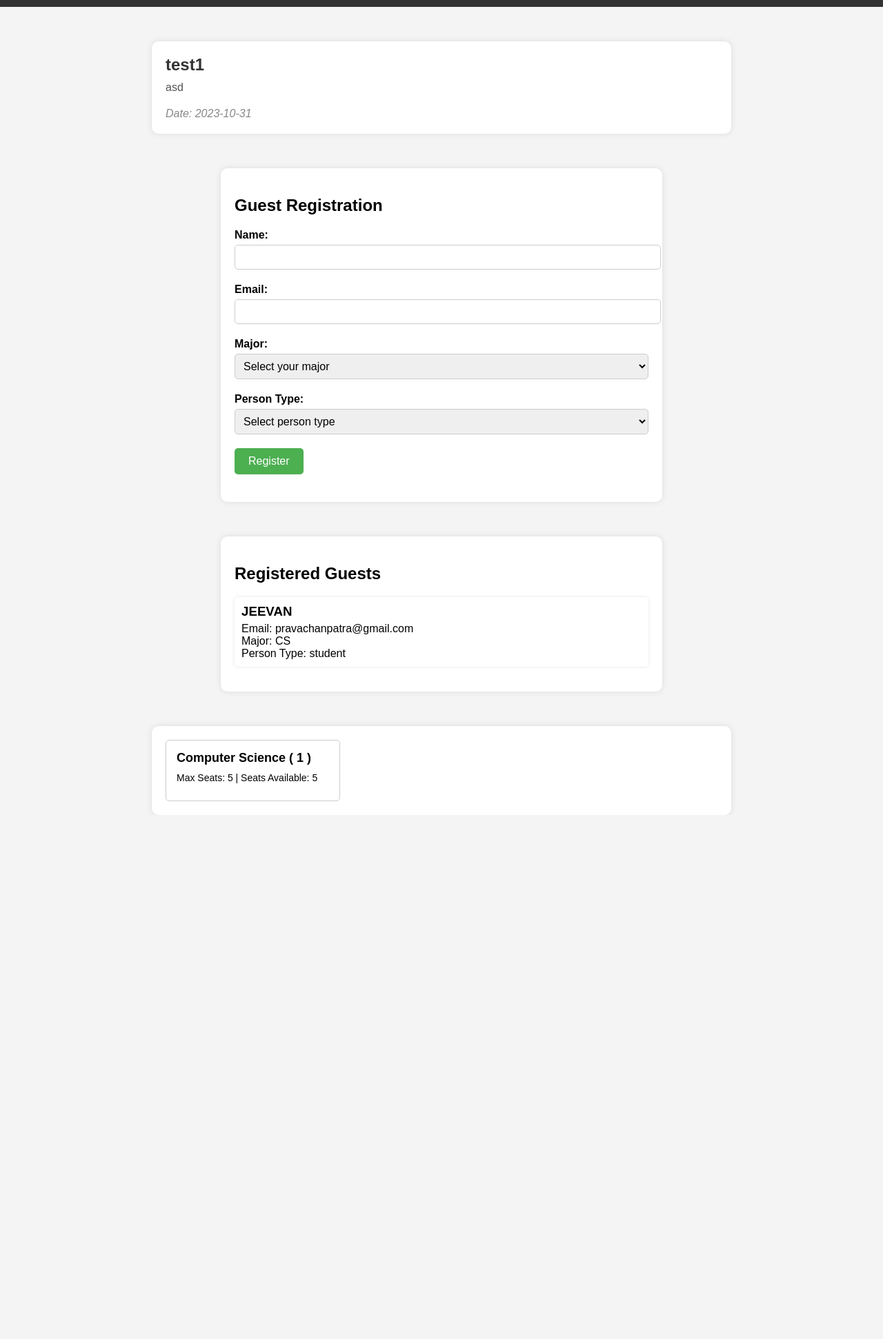
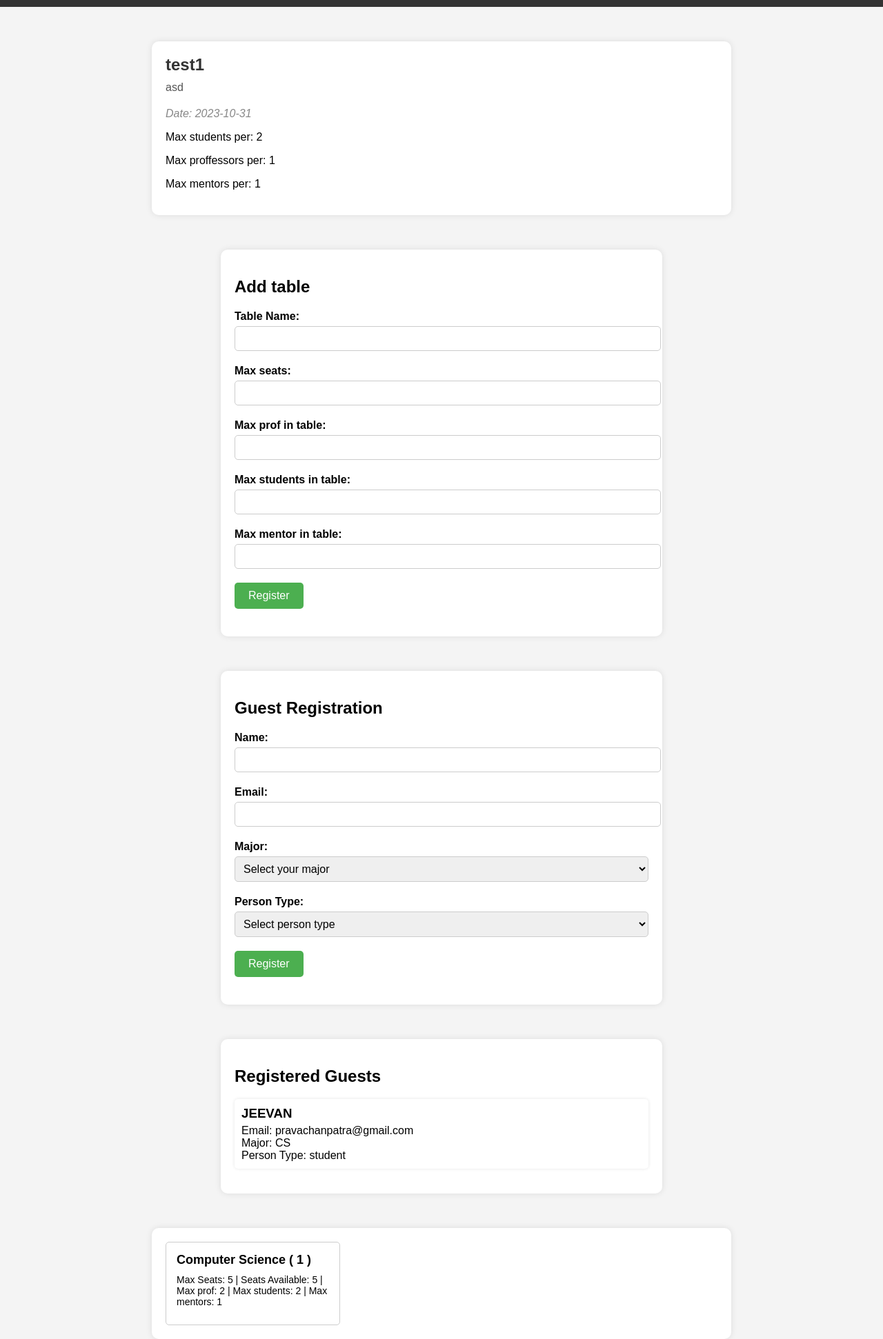
Before and after one commit to PravCoder/EventSeatingChartOrganizer, a Django app: page /view-event/10 in a window 1280 px wide. Shown: the part 28-1970 px from the top of the page at 69% size. Before the commit the page ends 1190 px from the top, so only its background shows below. Run offline with Django 4.2, Linux system fonts and the light colour scheme; data comes from the database, SQL or seed files in the repository; both versions use the stored data as it was after the commit.

Commit message:
add table form data extraction

```diff
--- a/mysite/base/models.py
+++ b/mysite/base/models.py
@@ -14,6 +14,10 @@ class Table(models.Model):
     label = models.CharField(max_length=200, null=True)
     seated_guests = models.ManyToManyField("Guest", related_name="seated_guests", blank=True)
 
+    max_prof = models.IntegerField(default=-1, null=True, blank=False)
+    max_students = models.IntegerField(default=-1, null=True, blank=False)
+    max_mentors = models.IntegerField(default=-1, null=True, blank=False)
+
     @property
     def get_guests(self):
         return len(list(self.seated_guests))
@@ -24,12 +28,20 @@ class Table(models.Model):
             count += 1
         return self.max_seats - count
 
+    @property
+    def get_seated(self):
+        count = 0
+        for _ in self.seated_guests.all():
+            count += 1
+        return count
+
     def get_type_count(self, person_type):
         count = 0
         for guest in self.seated_guests.all():
             if guest.person_type ==  person_type:
                 count += 1
         return count
+
 
 class SeatingChart(models.Model):
     tables = models.ManyToManyField("Table", related_name="tables", blank=True)
@@ -38,7 +50,7 @@ class SeatingChart(models.Model):
         cur_id = 1
         for major_name, num_tables in major_tables.items():
             for _ in range(num_tables):
-                table = Table.objects.create(num_id=cur_id, max_seats=8, label=major_name)
+                table = Table.objects.create(num_id=cur_id, max_seats=4, label=major_name)
                 cur_id += 1
                 event.chart.tables.add(table)
                 event.save()
@@ -54,6 +66,14 @@ class SeatingChart(models.Model):
                     return table
         return False
 
+    def get_avalible_majors(self, major_tables):
+        output = []
+        for table in self.tables:
+            if table.get_seated < table.max_seats:
+                output.append(table.label)
+
+        return output
+
 
 class Event(models.Model):
 
--- a/mysite/base/templates/base/view_event.html
+++ b/mysite/base/templates/base/view_event.html
@@ -179,11 +179,45 @@ margin: 0;
             {{ event.info }}
         </div>
         <div class="event-date">Date: {{ event.date }}</div>
+        <p>Max students per: 2</p>
+        <p>Max proffessors per:  1</p>
+        <p>Max mentors per:  1</p>
     </div>
 </body>
 
 
 <body>
+    <div class="container">
+        <h2>Add table </h2>
+        <form action="" method="POST">
+            {% csrf_token %}
+            <div class="form-group">
+                <label for="name">Table Name:</label>
+                <input type="text" id="table-name" name="table-name" required>
+            </div>
+            <div class="form-group">
+                <label for="name">Max seats:</label>
+                <input type="text" id="max-seats" name="max-seats" required>
+            </div>
+            <div class="form-group">
+                <label for="name">Max prof in table:</label>
+                <input type="text" id="prof-num" name="prof-num" required>
+            </div>
+            <div class="form-group">
+                <label for="name">Max students in table:</label>
+                <input type="text" id="student-num" name="student-num" required>
+            </div>
+            <div class="form-group">
+                <label for="name">Max mentor in table:</label>
+                <input type="text" id="mentor-num" name="mentor-num" required>
+            </div>
+
+
+            <div class="form-group">
+                <button type="submit" name="add-table" value="Submitted">Register</button>
+            </div>
+        </form>
+    </div>
     <div class="container">
         <h2>Guest Registration</h2>
         <form action="" method="POST">
@@ -198,6 +232,7 @@ margin: 0;
             </div>
             <div class="form-group">
                 <label for="major">Major:</label>
+
                 <select id="major" name="major" required>
                     <option value="" disabled selected>Select your major</option>
                     <option value="Aero/Mech">Aero/Mechanical Engineering</option>
@@ -215,12 +250,12 @@ margin: 0;
                 <select id="person-type" name="person-type" required>
                     <option value="" disabled selected>Select person type</option>
                     <option value="student">Student</option>
-                    <option value="prof">Professor</option>
+                    <option value="professor">Professor</option>
                     <option value="mentor">Mentor</option>
                 </select>
             </div>
             <div class="form-group">
-                <button type="submit" name="guest-register" value="Not-None">Register</button>
+                <button type="submit" name="guest-register" value="Submitted">Register</button>
             </div>
         </form>
     </div>
@@ -249,7 +284,7 @@ margin: 0;
         {% for t in event.chart.tables.all %}
             <div class="table">
                 <div class="table-name">{{t.label}} ( {{t.num_id }} )</div>
-                <div class="seats-info">Max Seats: {{t.max_seats}} | Seats Available: {{t.get_avalible}}</div> <!-- TODO -->
+                <div class="seats-info">Max Seats: {{t.max_seats}} | Seats Available: {{t.get_avalible}} | Max prof: {{t.max_prof}} | Max students: {{t.max_students}} | Max mentors: {{t.max_mentors}}</div> <!-- TODO -->
                 {% for g in t.seated_guests.all %}
                     <div class="guest">
                         <div class="guest-name">{{g.name}}</div>
--- a/mysite/base/views.py
+++ b/mysite/base/views.py
@@ -2,7 +2,7 @@ from django.shortcuts import render
 from .models import *
 
 major_tables = {"Aero/Mech":3,"Archi/Civil":3,"Elec":1,"Indus":1,"Env":1,"Bio":4,"Chem":3,"CS":3,"Deans/Chairmen/IndustryFriends":2}
-max_constants = {"student":2, "professor":1, "mentor":1, "seats":8}
+max_constants = {"student":2, "professor":1, "mentor":1, "seats":4}
 
 def home(request):
     all_events = Event.objects.all()
@@ -13,7 +13,9 @@ def view_event(request, pk):
 
     event = Event.objects.get(id=str(pk))
     if request.method == "POST":
-        if request.POST.get("guest-register"):
+        print(request.POST)
+        if request.POST.get("guest-register") == "Submitted":
+            print("GUEST REGISTER")
             name = request.POST.get("name")
             email = request.POST.get("email")
             major = request.POST.get("major")
@@ -26,10 +28,25 @@ def view_event(request, pk):
 
             assigned_table = event.chart.assign_guest(guest, max_constants)
 
-            print(assigned_table.label)
             event.save()
             guest.save()
 
+        if request.POST.get("add-table") == "Submitted":
+            print("ADD TABLE")
+            table_name = request.POST.get("table-name")
+            max_seats = int(request.POST.get("max-seats"))
+            max_prof = int(request.POST.get("prof-num"))
+            max_students = int(request.POST.get("student-num"))
+            max_mentors = int(request.POST.get("mentor-num"))
+            table_ids = [table.num_id for table in event.chart.tables.all() ]
+            if len(table_ids) > 0:
+                new_table = Table.objects.create(label=table_name,max_seats=max_seats,max_prof=max_prof,max_students=max_students,max_mentors=max_mentors,num_id=max(table_ids)+1)
+            else:
+                new_table = Table.objects.create(label=table_name,max_seats=max_seats,max_prof=max_prof,max_students=max_students,max_mentors=max_mentors,num_id=1)
+            event.chart.tables.add(new_table)
+
+            new_table.save()
+            event.save()
     context = {"event":event}
     return render(request, "base/view_event.html", context)
 
@@ -43,7 +60,7 @@ def create_event(request):
         c.save()
         event.chart = c
         event.save()
-        event.chart.init_tables(major_tables, event)
+        # event.chart.init_tables(major_tables, event)   # testing add tables
         event.save()
 
     context = {}
@@ -52,9 +69,17 @@ def create_event(request):
 
 """
 TODO:
-- Editting for fornt desk person.
+- Editting for frnot desk person.
+- User can type different types of people
+- Error messages for edge cases for
+- only show avalible major tables
 
-Write some HTML and CSS to view the seating chart of the event in which each table is displayed with the table name and
-and each person seated at that table is displayed with their name, major, and person_type for that table, also display hte max_seats and seats avalible for each table.
-Make it look clean adn easy to read.
+Presentation:
+When a guest arrives unregistered they scan a QR code which redirects them to this webpage.
+This is the form the guests have to fill out to RSVP/pre-register. This is also the form that the guests did not RSVP and they arrive at the event.
+We have allocated a certain number of tables for each major. And we have a pre-defined number of students, prof, and mentors at each table.
+And when a guest submits a form we add them to the avalible table, an avalible table for a guest is a table that matches their major and if there is space
+for that type of person at that table.
+
+
 """
```
Also changed, not shown: mysite/base/migrations/0005_table_max_mentors_table_max_prof_table_max_students.py (added), mysite/db.sqlite3.
